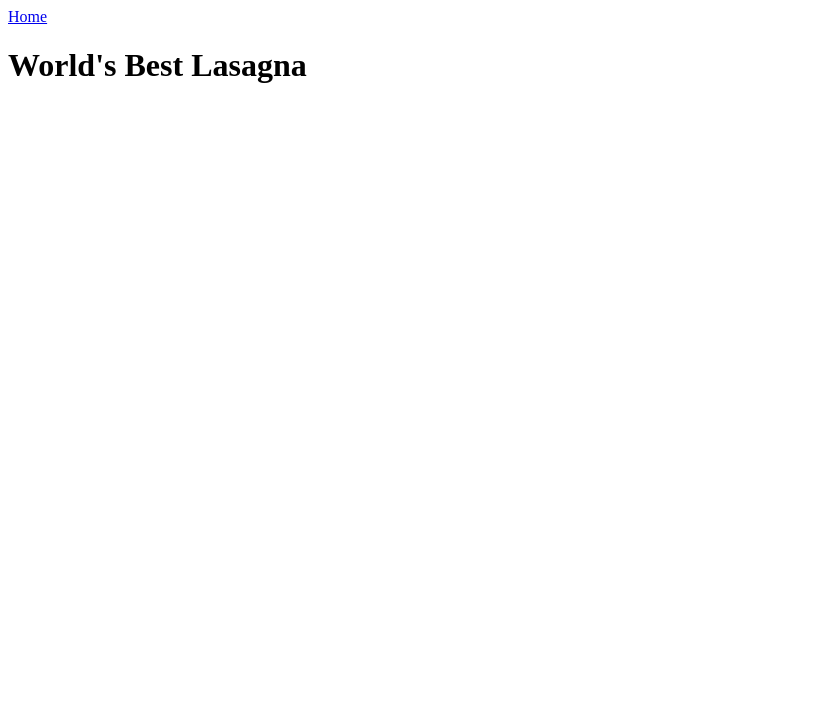
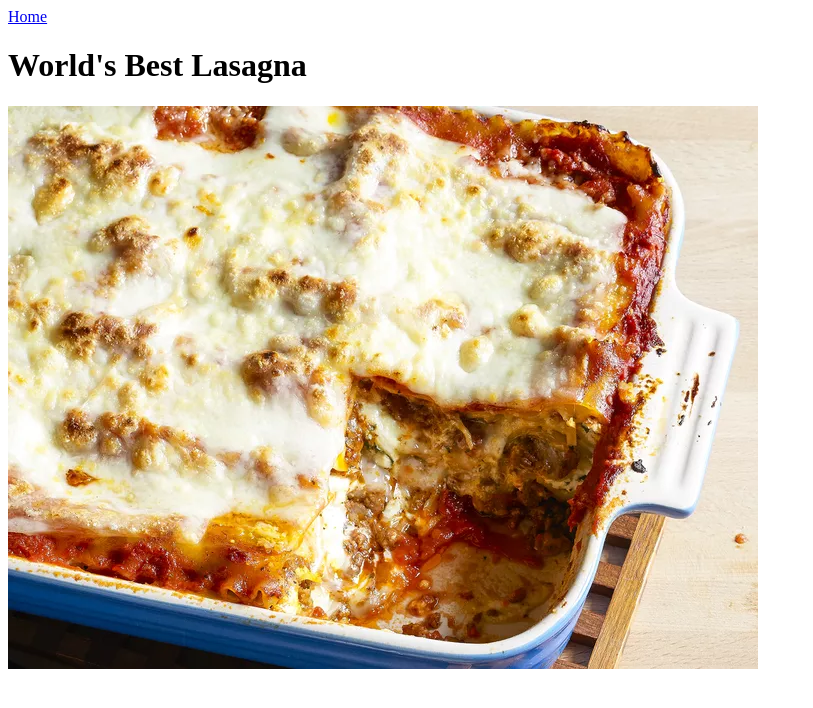
Before and after one commit to DanielKlimek/odin-recipes, a plain HTML site: page recipes/lasgna.html in a window 1280 px wide. Shown: the whole page, without its empty margins (0-813 px from the left). Drawn offline with Linux system fonts and the light colour scheme.

Commit message:
adding folder for images and making image visible
folder has images of done receipts and with use of img tag we making it
appear on lasgna page

```diff
--- a/recipes/lasgna.html
+++ b/recipes/lasgna.html
@@ -8,5 +8,6 @@
   <body>
     <a href="../index.html">Home</a>
     <h1>World's Best Lasagna</h1>
+    <img src="../pictures/lasgna.webp" alt="Lasagna">
   </body>
 </html>
```
Also changed, not shown: pictures/lasgna.webp (added).
